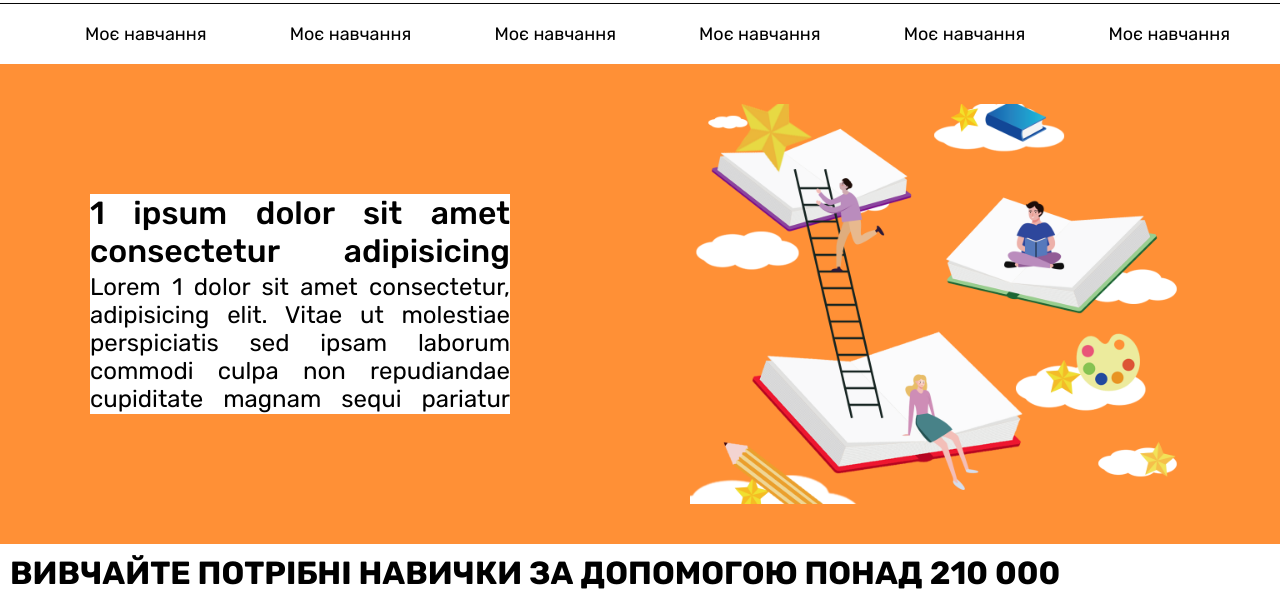
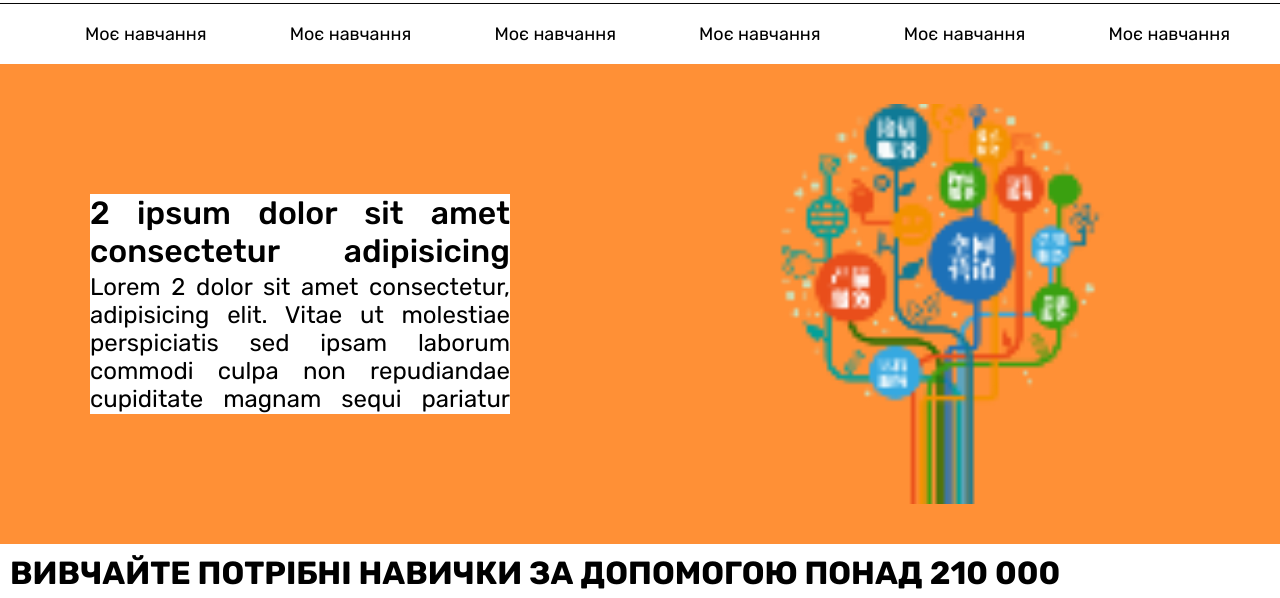
Before and after one commit to SashaPopla/curse, a website: page index.html in a window 1280 px wide. Shown: the part 76-674 px from the top of the page. Drawn offline with nearby package versions, Linux system fonts and the light colour scheme.

Commit message:
apdate slider

```diff
--- a/css/style.css
+++ b/css/style.css
@@ -227,6 +227,7 @@ header{
 .slider_image{
     width: 500px;
     height: 400px;
+    background: url('../img/slider/picture-one.png') center center/cover no-repeat;
 }
 /* Finish code sider */
 
--- a/index.html
+++ b/index.html
@@ -139,8 +139,8 @@
 
     <section id="slider">
         <div class="slider_content">
-            <p class="slider_content-subheader">Lorem ipsum dolor sit amet consectetur adipisicing elit. Aperiam, corrupti molestiae quo consectetur quasi magni! Ut libero vero pariatur consequatur. Illo id nihil officiis ipsam maxime eveniet. Soluta, tenetur reprehenderit!</p>
-            <p class="slider_content-text">Lorem ipsum dolor sit amet consectetur, adipisicing elit. Vitae ut molestiae perspiciatis sed ipsam laborum commodi culpa non repudiandae cupiditate magnam sequi pariatur excepturi repellat, est voluptatem officia aperiam quam.</p>
+            <p class="slider_content-subheader">1 ipsum dolor sit amet consectetur adipisicing elit. Aperiam, corrupti molestiae quo consectetur quasi magni! Ut libero vero pariatur consequatur. Illo id nihil officiis ipsam maxime eveniet. Soluta, tenetur reprehenderit!</p>
+            <p class="slider_content-text">Lorem 1 dolor sit amet consectetur, adipisicing elit. Vitae ut molestiae perspiciatis sed ipsam laborum commodi culpa non repudiandae cupiditate magnam sequi pariatur excepturi repellat, est voluptatem officia aperiam quam.</p>
         </div>
         <div class="slider_image"></div>
     </section>
--- a/js/slider.js
+++ b/js/slider.js
@@ -18,7 +18,7 @@ const blockSlider = document.querySelector("#slider"),
     blockSliderText = blockSlider.querySelector('.slider_content-text'),
     blockSliderImage = blockSlider.querySelector(".slider_image");
 
-let frame = 0;
+let frame = 1;
 let slider = setInterval(function log() {
 
     if (frame == arrImage.length)
```
